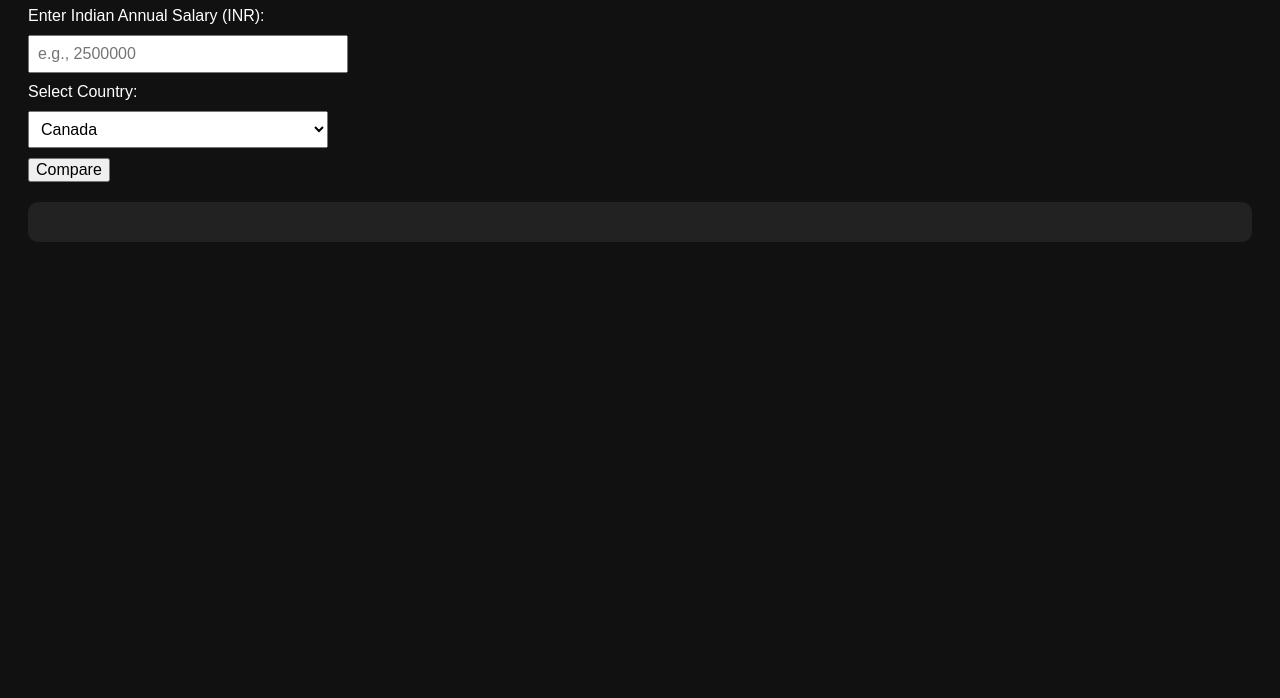
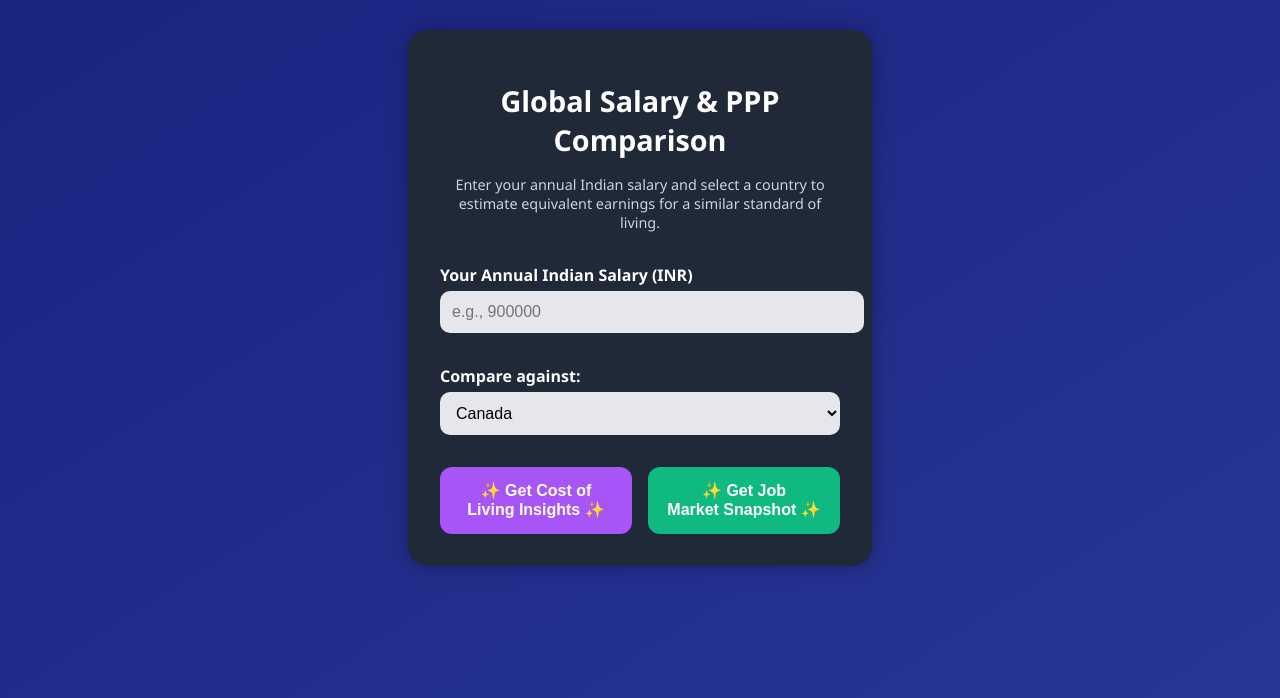
Before and after one commit to canadamama007/India-vs-global, a plain HTML site: page index.html in a window 1280 px wide. Shown: the part 102-800 px from the top of the page. Drawn offline with Linux system fonts and the light colour scheme.

Commit message:
Update index.html

```diff
--- a/index.html
+++ b/index.html
@@ -1,58 +1,118 @@
 <!DOCTYPE html>
 <html lang="en">
 <head>
-  <meta charset="UTF-8">
-  <title>PPP Salary Comparator</title>
-  <meta name="viewport" content="width=device-width, initial-scale=1.0">
+  <meta charset="UTF-8" />
+  <meta name="viewport" content="width=device-width, initial-scale=1.0" />
+  <title>PPP Salary Comparison</title>
   <style>
-    body { font-family: Arial; background: #111; color: white; padding: 20px; }
-    label, input, select, button { display: block; margin: 10px 0; font-size: 16px; }
-    input, select { padding: 8px; width: 100%; max-width: 300px; }
-    .result { margin-top: 20px; background: #222; padding: 20px; border-radius: 10px; }
+    body {
+      margin: 0;
+      font-family: 'Segoe UI', Tahoma, Geneva, Verdana, sans-serif;
+      background: linear-gradient(to bottom right, #1a237e, #283593);
+      color: white;
+      display: flex;
+      justify-content: center;
+      align-items: center;
+      min-height: 100vh;
+    }
+
+    .card {
+      background-color: #1f2937;
+      padding: 2rem;
+      border-radius: 20px;
+      box-shadow: 0 0 20px rgba(0,0,0,0.3);
+      width: 100%;
+      max-width: 400px;
+    }
+
+    h1 {
+      text-align: center;
+      font-size: 1.8rem;
+      margin-bottom: 1rem;
+    }
+
+    p {
+      text-align: center;
+      font-size: 0.9rem;
+      color: #cbd5e0;
+      margin-bottom: 2rem;
+    }
+
+    label {
+      display: block;
+      font-weight: bold;
+      margin: 1rem 0 0.3rem;
+    }
+
+    input, select {
+      width: 100%;
+      padding: 0.75rem;
+      font-size: 1rem;
+      border-radius: 10px;
+      border: none;
+      margin-bottom: 1rem;
+      background-color: #e5e7eb;
+      color: black;
+    }
+
+    .button-row {
+      display: flex;
+      gap: 1rem;
+      margin-top: 1rem;
+      flex-direction: column;
+    }
+
+    .button {
+      flex: 1;
+      padding: 0.9rem;
+      border: none;
+      font-size: 1rem;
+      font-weight: bold;
+      border-radius: 12px;
+      cursor: pointer;
+      transition: transform 0.2s;
+    }
+
+    .button:hover {
+      transform: scale(1.05);
+    }
+
+    .purple {
+      background-color: #a855f7;
+      color: white;
+    }
+
+    .teal {
+      background-color: #10b981;
+      color: white;
+    }
+
+    @media (min-width: 500px) {
+      .button-row {
+        flex-direction: row;
+      }
+    }
   </style>
 </head>
 <body>
-  <h1>🌍 PPP Salary Comparison</h1>
-  <label>Enter Indian Annual Salary (INR):</label>
-  <input type="number" id="salaryINR" placeholder="e.g., 2500000">
+  <div class="card">
+    <h1>Global Salary & PPP Comparison</h1>
+    <p>Enter your annual Indian salary and select a country to estimate equivalent earnings for a similar standard of living.</p>
 
-  <label>Select Country:</label>
-  <select id="countrySelect">
-    <option value="Canada">Canada</option>
-    <option value="USA">USA</option>
-    <option value="UK">UK</option>
-  </select>
+    <label for="salary">Your Annual Indian Salary (INR)</label>
+    <input type="number" id="salary" placeholder="e.g., 900000" />
 
-  <button onclick="calculatePPP()">Compare</button>
+    <label for="country">Compare against:</label>
+    <select id="country">
+      <option>Canada</option>
+      <option>USA</option>
+      <option>UK</option>
+    </select>
 
-  <div class="result" id="output"></div>
-
-  <script>
-    const comparisonData = {
-      Canada: { rate: 0.0161, ppp: 0.0541, symbol: "C$" },
-      USA: { rate: 0.0117, ppp: 0.041, symbol: "$" },
-      UK: { rate: 0.0087, ppp: 0.030, symbol: "£" },
-    };
-
-    function calculatePPP() {
-      const salary = parseFloat(document.getElementById('salaryINR').value);
-      const country = document.getElementById('countrySelect').value;
-      const data = comparisonData[country];
-
-      if (!salary || salary <= 0) {
-        document.getElementById('output').innerHTML = 'Please enter a valid salary.';
-        return;
-      }
-
-      const direct = (salary * data.rate).toFixed(2);
-      const ppp = (salary * data.ppp).toFixed(2);
-
-      document.getElementById('output').innerHTML = `
-        <h3>${country} Salary Comparison</h3>
-        <p><b>Direct Exchange:</b> ${data.symbol}${direct}</p>
-        <p><b>PPP Equivalent:</b> ${data.symbol}${ppp}</p>
-      `;
-    }
-  </script>
+    <div class="button-row">
+      <button class="button purple">✨ Get Cost of<br />Living Insights ✨</button>
+      <button class="button teal">✨ Get Job<br />Market Snapshot ✨</button>
+    </div>
+  </div>
 </body>
 </html>
```
